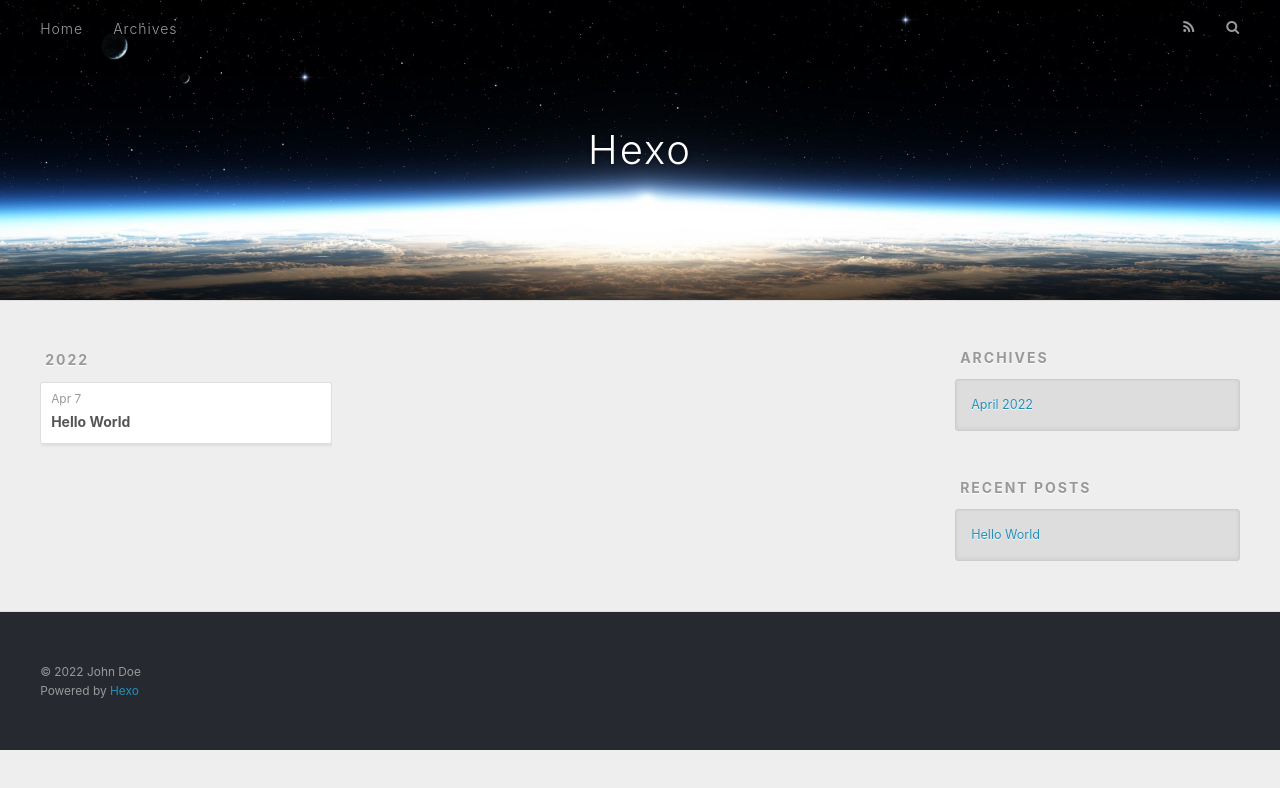
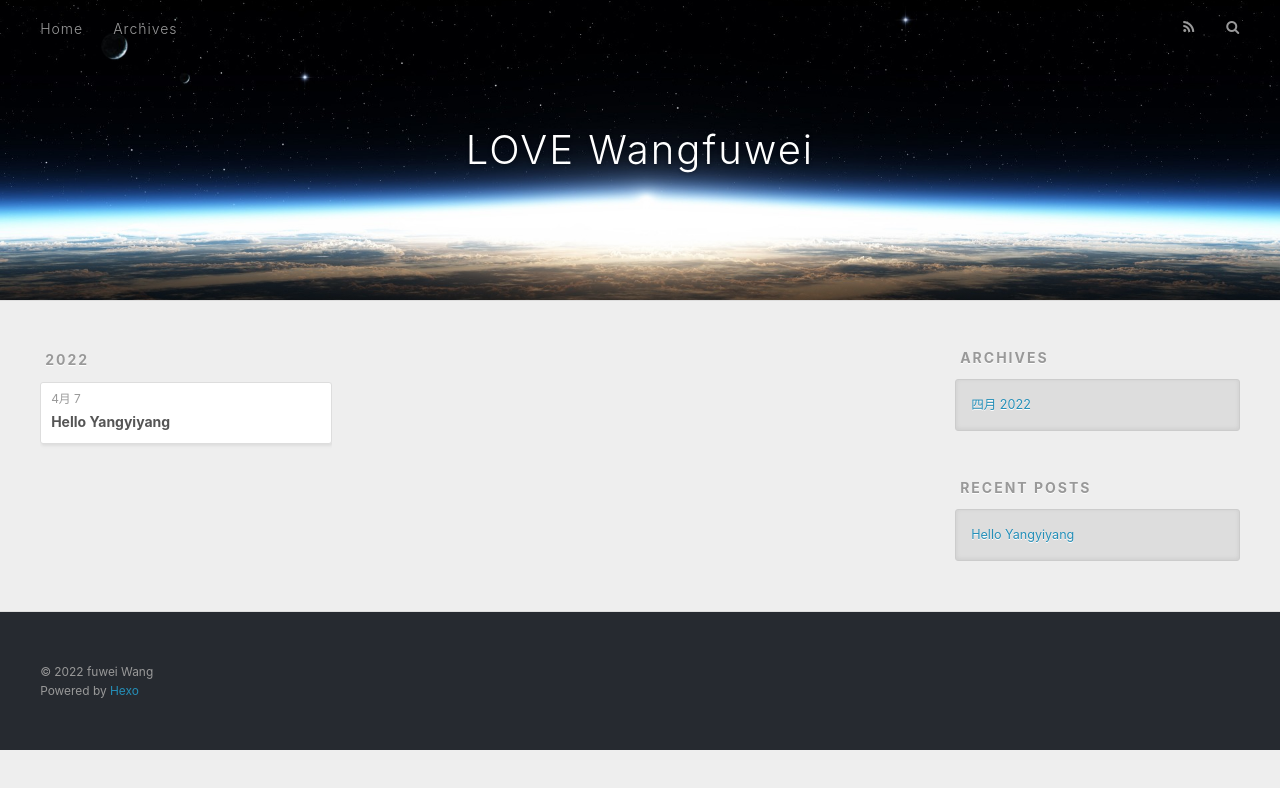
Before and after one commit to codew-a/codew-a.github.io, a plain HTML site: page archives/2022/04/index.html in a window 1280 px wide. Drawn offline with nearby package versions, Linux system fonts and the light colour scheme.

Commit message:
Site updated: 2022-04-09 21:00:54

```diff
--- a/archives/2022/04/index.html
+++ b/archives/2022/04/index.html
@@ -5,17 +5,20 @@
 
 
 
-  <title>Archives: 2022/4 | Hexo</title>
+  <title>Archives: 2022/4 | LOVE Wangfuwei</title>
   <meta name="viewport" content="width=device-width, initial-scale=1, maximum-scale=1">
-  <meta property="og:type" content="website">
-<meta property="og:title" content="Hexo">
-<meta property="og:url" content="http://example.com/archives/2022/04/index.html">
-<meta property="og:site_name" content="Hexo">
-<meta property="og:locale" content="en_US">
-<meta property="article:author" content="John Doe">
+  <meta name="description" content="with you">
+<meta property="og:type" content="website">
+<meta property="og:title" content="LOVE Wangfuwei">
+<meta property="og:url" content="http://yyy-wfw.wang/archives/2022/04/index.html">
+<meta property="og:site_name" content="LOVE Wangfuwei">
+<meta property="og:description" content="with you">
+<meta property="og:locale" content="zh_CN">
+<meta property="article:author" content="fuwei Wang">
+<meta property="article:tag" content="confidence">
 <meta name="twitter:card" content="summary">
 
-    <link rel="alternate" href="/atom.xml" title="Hexo" type="application/atom+xml">
+    <link rel="alternate" href="/atom.xml" title="LOVE Wangfuwei" type="application/atom+xml">
 
 
     <link rel="icon" href="/favicon.png">
@@ -36,7 +39,7 @@
   <div id="header-outer" class="outer">
     <div id="header-title" class="inner">
       <h1 id="logo-wrap">
-        <a href="/" id="logo">Hexo</a>
+        <a href="/" id="logo">LOVE Wangfuwei</a>
       </h1>
 
     </div>
@@ -56,7 +59,7 @@
         <a id="nav-search-btn" class="nav-icon" title="Search"></a>
       </nav>
       <div id="search-form-wrap">
-        <form action="//google.com/search" method="get" accept-charset="UTF-8" class="search-form"><input type="search" name="q" class="search-form-input" placeholder="Search"><button type="submit" class="search-form-submit">&#xF002;</button><input type="hidden" name="sitesearch" value="http://example.com"></form>
+        <form action="//google.com/search" method="get" accept-charset="UTF-8" class="search-form"><input type="search" name="q" class="search-form-input" placeholder="Search"><button type="submit" class="search-form-submit">&#xF002;</button><input type="hidden" name="sitesearch" value="http://yyy-wfw.wang"></form>
       </div>
     </div>
   </div>
@@ -79,12 +82,12 @@
   <div class="archive-article-inner">
     <header class="archive-article-header">
       <a href="/2022/04/07/hello-world/" class="archive-article-date">
-  <time datetime="2022-04-07T10:02:41.457Z" itemprop="datePublished">Apr 7</time>
+  <time datetime="2022-04-07T10:02:41.457Z" itemprop="datePublished">4月 7</time>
 </a>
 
 
     <h1 itemprop="name">
-      <a class="archive-article-title" href="/2022/04/07/hello-world/">Hello World</a>
+      <a class="archive-article-title" href="/2022/04/07/hello-world/">Hello Yangyiyang</a>
     </h1>
 
 
@@ -113,7 +116,7 @@
   <div class="widget-wrap">
     <h3 class="widget-title">Archives</h3>
     <div class="widget">
-      <ul class="archive-list"><li class="archive-list-item"><a class="archive-list-link" href="/archives/2022/04/">April 2022</a></li></ul>
+      <ul class="archive-list"><li class="archive-list-item"><a class="archive-list-link" href="/archives/2022/04/">四月 2022</a></li></ul>
     </div>
   </div>
 
@@ -126,7 +129,7 @@
       <ul>
 
           <li>
-            <a href="/2022/04/07/hello-world/">Hello World</a>
+            <a href="/2022/04/07/hello-world/">Hello Yangyiyang</a>
           </li>
 
       </ul>
@@ -141,7 +144,7 @@
 
   <div class="outer">
     <div id="footer-info" class="inner">
-      &copy; 2022 John Doe<br>
+      &copy; 2022 fuwei Wang<br>
       Powered by <a href="http://hexo.io/" target="_blank">Hexo</a>
     </div>
   </div>
```
Also changed, not shown: 2022/04/07/hello-world/index.html (+16 -15 lines), archives/2022/index.html (+18 -15 lines), archives/index.html (+18 -15 lines), index.html (+18 -15 lines).
